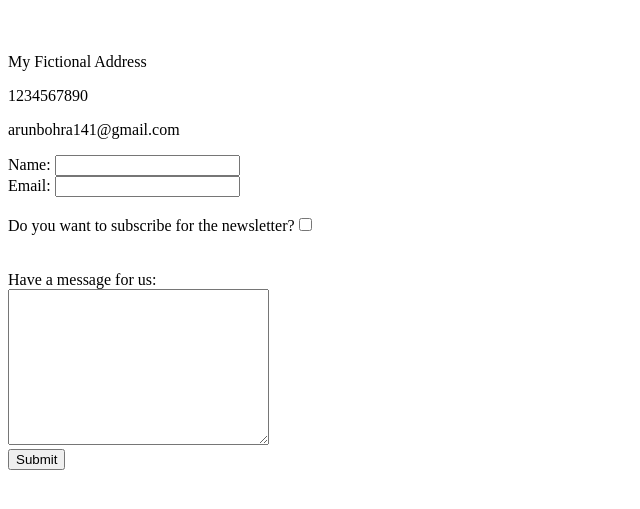
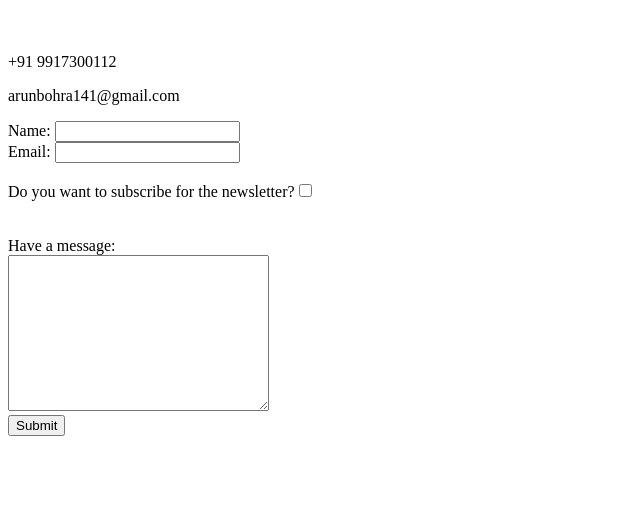
Before and after one commit to Arunbohra131/Arun-Bohra, a plain HTML site: page contact.html in a window 1280 px wide. Shown: the part 61-570 px from the top of the page, without its empty margins (0-640 px from the left). Drawn offline with Linux system fonts and the light colour scheme.

Commit message:
Update contact.html

```diff
--- a/contact.html
+++ b/contact.html
@@ -7,11 +7,10 @@
     </head>
     <body>
         <h1>My Contact Details</h1><br>
-        <p>My Fictional Address</p>
-        <p>1234567890</p>
+        <p>+91 9917300112</p>
         <p>arunbohra141@gmail.com</p>
 
-        <form action="mailto:arunbohra141@gmail.com" method="post">
+        <form action="mailto:arunbohra131@gmail.com" method="post">
             <label>Name: </label>
             <input type="text" id="name" name="name" autocomplete="off" required>
             <br>
@@ -21,7 +20,7 @@
             <label>Do you want to subscribe for the newsletter?</label>
             <input type="checkbox"><br>
             <br><br>
-            <label for="message">Have a message for us: </label>
+            <label for="message">Have a message: </label>
             <br>
             <textarea id="message" name="message" rows="10" cols="30">
             </textarea>
```
